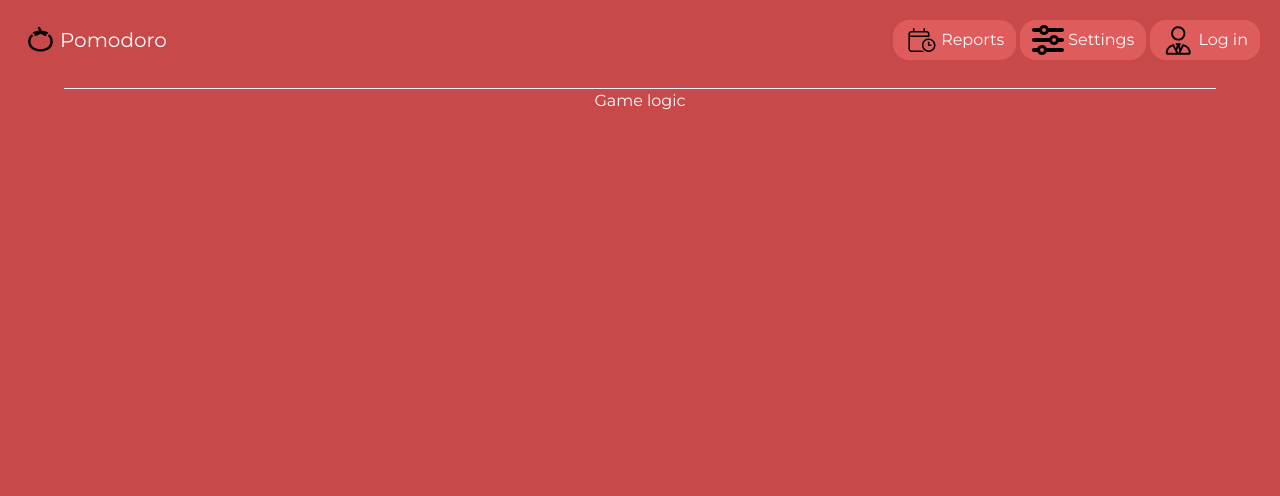
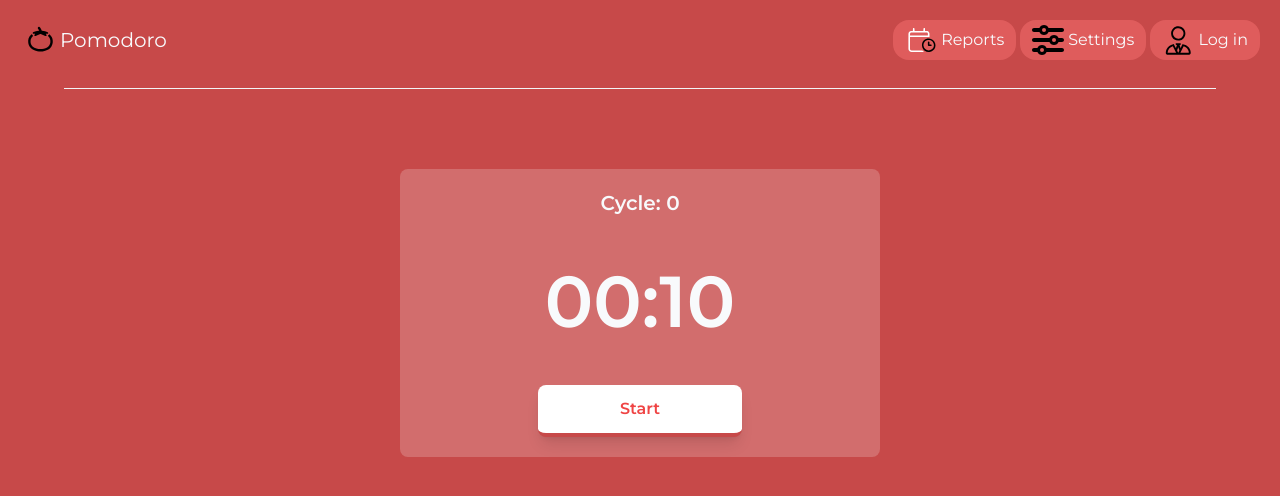
Before and after one commit to lebocow/Pomodoro, a React (Vite) app: page / in a window 1280 px wide. Shown: the top 496 px of the page. Built offline with nearby package versions, Linux system fonts and the light colour scheme.

Commit message:
Created an initial logic for pomodoro timer

```diff
--- a/package.json
+++ b/package.json
@@ -9,7 +9,9 @@
     "preview": "vite preview"
   },
   "dependencies": {
+    "@reduxjs/toolkit": "^1.9.2",
     "react": "^18.2.0",
+    "react-countdown": "^2.3.5",
     "react-dom": "^18.2.0",
     "react-router-dom": "^6.8.1"
   },
--- a/src/routes/navigation/navigation.route.jsx
+++ b/src/routes/navigation/navigation.route.jsx
@@ -19,7 +19,10 @@ const Navigation = () => {
             className="flex flex-row items-center justify-center space-x-1 bg-red-400/50 px-3 py-1 rounded-2xl hover:rounded-lg duration-150 cursor-pointer"
           >
             <div className="">
-              <img className="w-6 h-6 sm:w-8 sm:h-8" src={reports}></img>
+              <img
+                className="w-6 h-6 sm:w-8 sm:h-8 fill-white "
+                src={reports}
+              ></img>
             </div>
             <span className="hidden sm:block">Reports</span>
           </NavLink>
--- a/src/routes/pomodoro/pomodoro.route.jsx
+++ b/src/routes/pomodoro/pomodoro.route.jsx
@@ -1,5 +1,122 @@
+import React, { useState, useRef, useEffect } from "react";
+
 const Pomodoro = () => {
-  return <div>Game logic</div>;
+  const workingTypes = ["Working", "ShortBreak", "LongBreak", "Finished"];
+  const intervalRef = useRef(null);
+
+  const [state, setState] = useState({
+    workingTypes,
+    workingMode: workingTypes[0],
+    minutes: 0,
+    seconds: 10,
+    isRunning: false,
+    cycle: 0,
+    maxCycles: 4,
+  });
+
+  useEffect(() => {
+    if (state.isRunning) {
+      intervalRef.current = setInterval(() => {
+        setState((prevValue) => ({
+          ...prevValue,
+          seconds: prevValue.seconds - 1,
+        }));
+      }, 200);
+    } else {
+      clearInterval(intervalRef.current);
+    }
+
+    return () => clearInterval(intervalRef.current);
+  }, [state.isRunning]);
+
+  useEffect(() => {
+    if (state.seconds === -1) {
+      setState({ ...state, minutes: state.minutes - 1, seconds: 59 });
+    }
+
+    if (state.minutes < 0) {
+      setState((prevValue) => {
+        switch (prevValue.workingMode) {
+          case "LongBreak":
+            return {
+              ...prevValue,
+              workingMode:
+                prevValue.cycle === prevValue.maxCycles
+                  ? workingTypes[3]
+                  : workingTypes[0],
+              isRunning: prevValue.cycle === prevValue.maxCycles ? false : true,
+            };
+          case "ShortBreak":
+            return {
+              ...prevValue,
+              workingMode: workingTypes[0],
+              cycle:
+                prevValue.cycle < prevValue.maxCycles
+                  ? prevValue.cycle + 1
+                  : prevValue.cycle,
+            };
+          case "Working":
+            return {
+              ...prevValue,
+              workingMode:
+                prevValue.cycle === prevValue.maxCycles
+                  ? workingTypes[2]
+                  : workingTypes[1],
+            };
+          case "Finished":
+            return {
+              ...prevValue,
+              workingMode: workingTypes[0],
+            };
+          default:
+            return prevValue;
+        }
+      });
+    }
+  }, [state.seconds, state.minutes]);
+
+  useEffect(() => {
+    setState((prevValue) => {
+      switch (prevValue.workingMode) {
+        case "Working":
+          return { ...prevValue, minutes: 0, seconds: 10 };
+        case "ShortBreak":
+          return { ...prevValue, minutes: 0, seconds: 2 };
+        case "LongBreak":
+          return { ...prevValue, minutes: 0, seconds: 5 };
+        case "Finished":
+          return {
+            ...prevValue,
+            minutes: 0,
+            seconds: 0,
+            isRunning: false,
+            cycle: 0,
+          };
+        default:
+          return prevValue;
+      }
+    });
+  }, [state.workingMode]);
+  return (
+    <div className="flex flex-col py-5 px-9 mt-20 items-center justify-between h-72 bg-white/20 rounded-lg font-semibold w-[30rem]">
+      <div className="text-xl mb-4">Cycle: {state.cycle}</div>
+      <span className="text-7xl">
+        {state.minutes.toString().padStart(2, 0)}:
+        {state.seconds.toString().padStart(2, 0)}
+      </span>
+      <button
+        onClick={() =>
+          setState({
+            ...state,
+            isRunning: !state.isRunning,
+          })
+        }
+        className="bg-white w-1/2 text-red-500 mt-4 p-3 rounded-lg border-b-4 border-b-red-700/80 hover:-translate-y-0.5 transition shadow-lg active:translate-y-0.5 active:shadow-md"
+      >
+        {!state.isRunning ? "Start" : "Pause"}
+      </button>
+    </div>
+  );
 };
 
 export default Pomodoro;
```
Also changed, not shown: src/assets/reports.svg, 1 other file (tests, documents, lock files or other folders).
